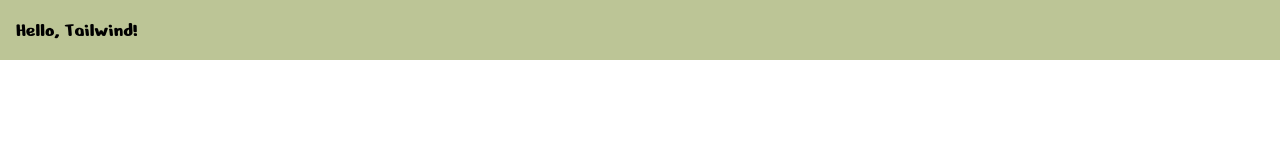
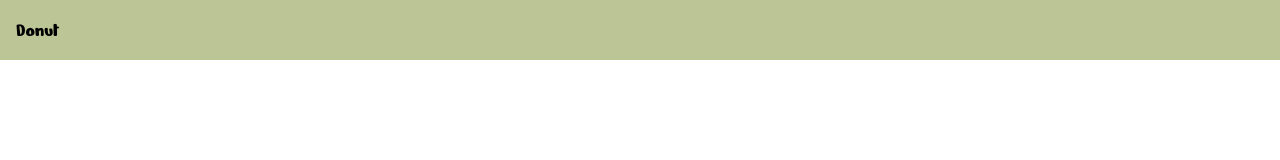
Before and after one commit to MoviaQ/pomidoro, a React (Vite) app in the folder pomidoro/: page / in a window 1280 px wide. Shown: the top 160 px of the page. Built offline with nearby package versions, Linux system fonts and the light colour scheme.

Commit message:
Text change

```diff
--- a/pomidoro/src/GreenHousePage/GreenHousePage.jsx
+++ b/pomidoro/src/GreenHousePage/GreenHousePage.jsx
@@ -1,7 +1,7 @@
 function GreenHousePage() {
   return (
    <div>
-
+....
   </div>
   );
 }
--- a/pomidoro/src/OrchardPage/OrchardPage.jsx
+++ b/pomidoro/src/OrchardPage/OrchardPage.jsx
@@ -3,7 +3,7 @@ function OrchardPage() {
 
     return (
         <div>
-            <div className="bg-primary-light-green p-4 text-black text-xl" >Hello, Tailwind!</div>
+            <div className="bg-primary-light-green p-4 text-black text-xl" >Donut</div>
         </div>
     );
 }
```
